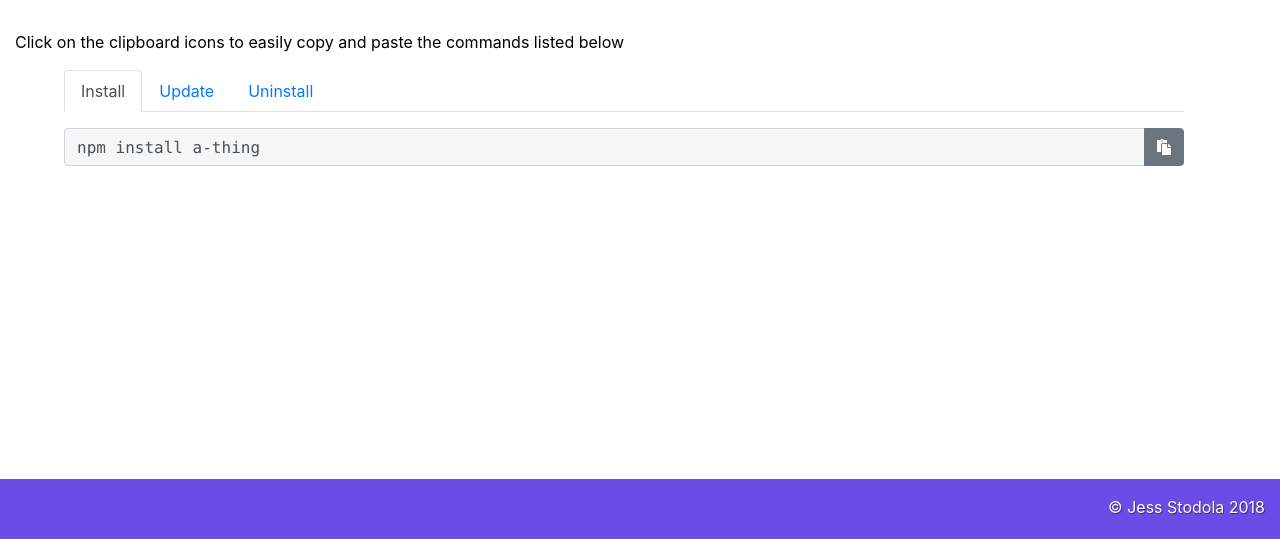
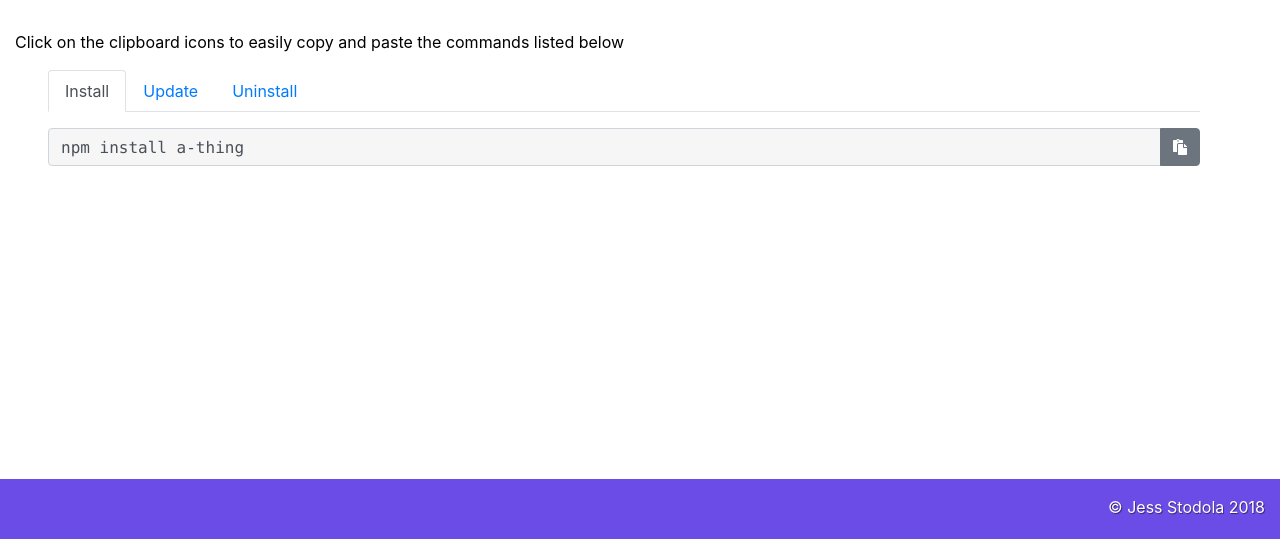
Before and after one commit to jtstodola/CopyPasta, a website: page src/index.html in a window 1280 px wide. Shown: the part 261-800 px from the top of the page. Drawn offline with nearby package versions, Linux system fonts and the light colour scheme.

Commit message:
adjust margin

```diff
--- a/src/assets/css/custom.css
+++ b/src/assets/css/custom.css
@@ -51,7 +51,7 @@ div.input-group {
 }
 
 .tab-content, .nav-tabs {
-  margin: 0 6em 0 4em;
+  margin: 0 5em 0 3em;
 }
 
 input.form-control {
```
